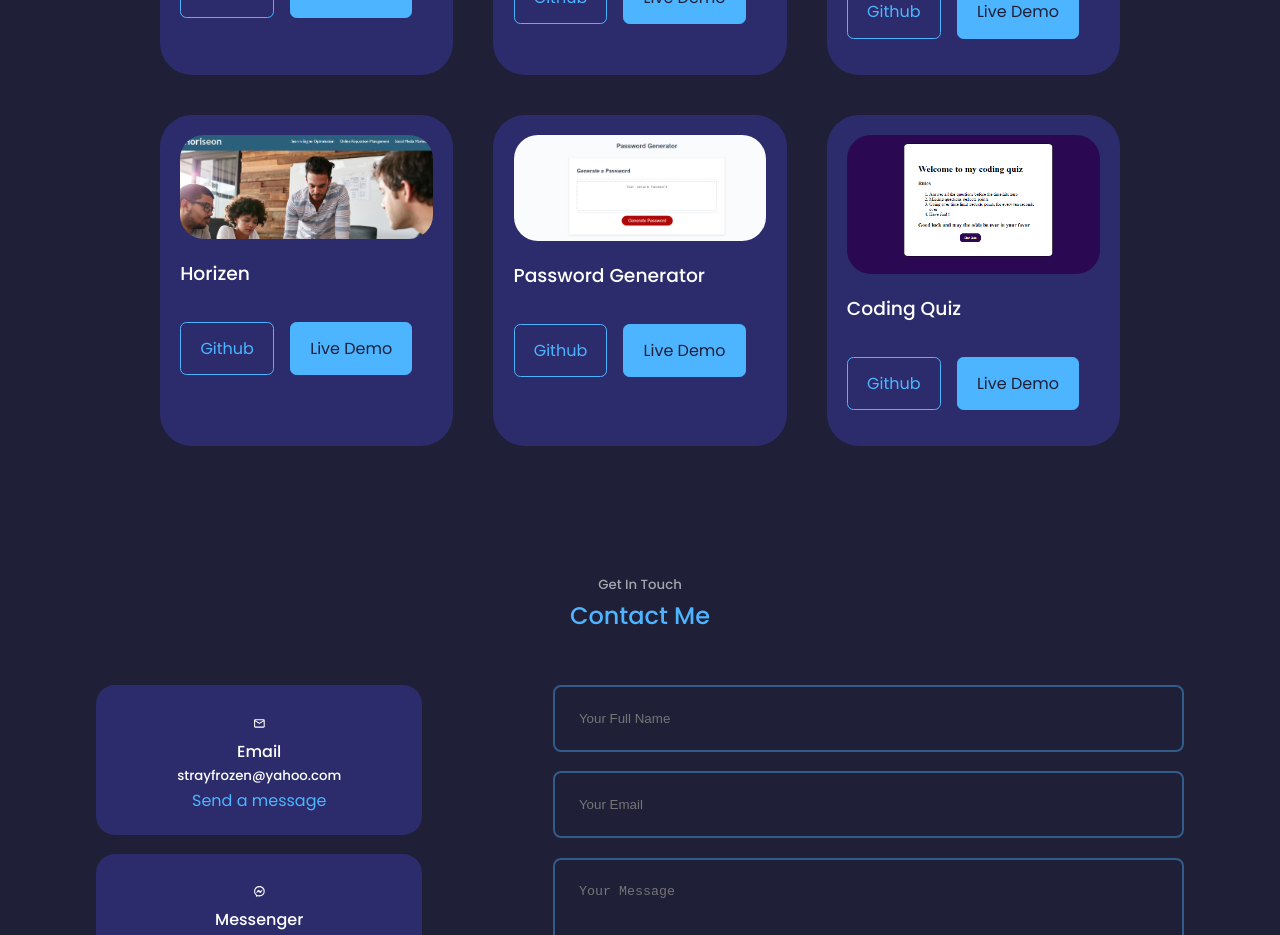
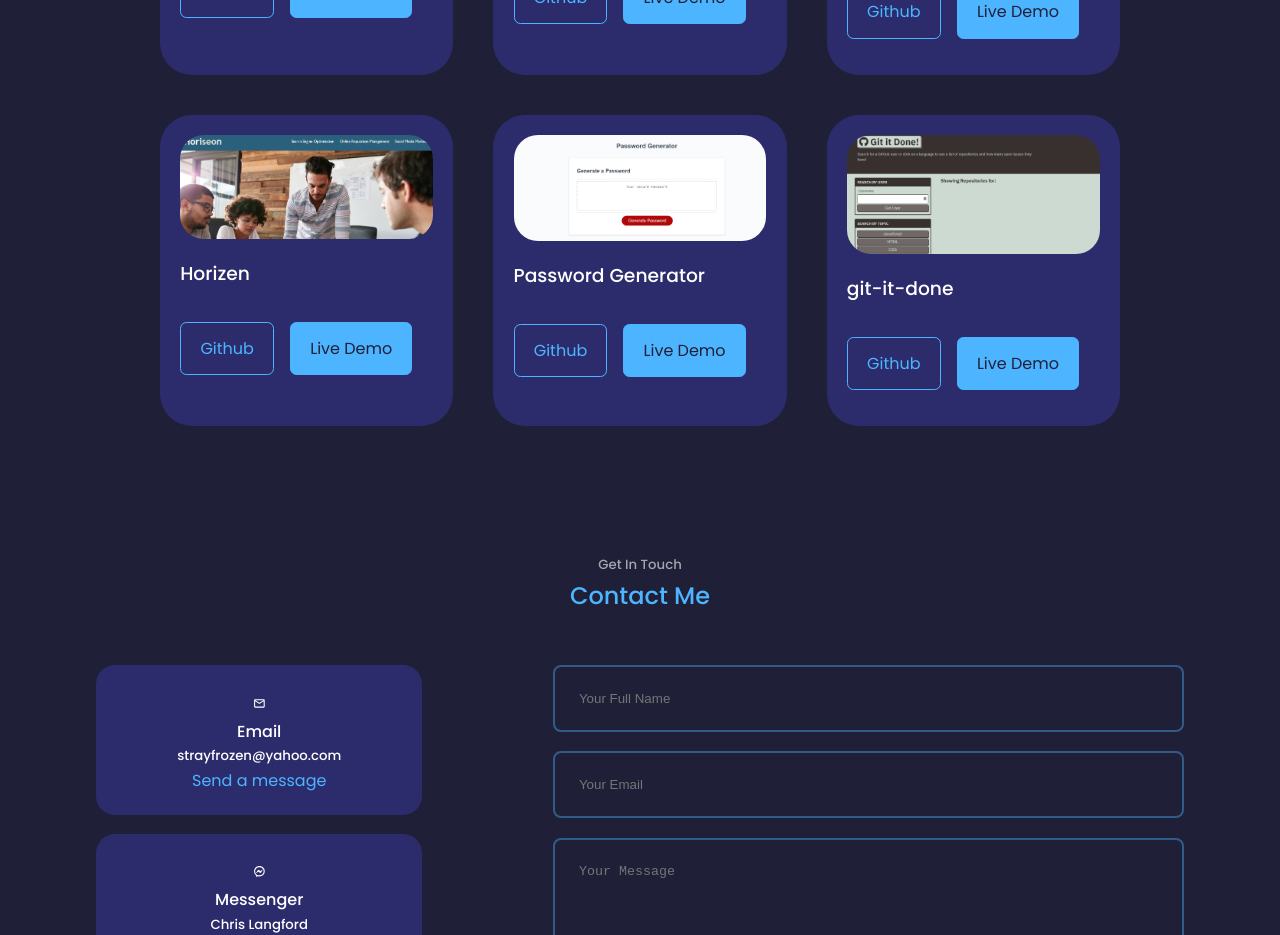
Before and after one commit to strayfrozen/Personal-React-Portfolio, a React (Create React App) app: page / in a window 1280 px wide. Shown: the part 2540-3475 px from the top of the page. Built offline with nearby package versions, Linux system fonts and the light colour scheme.

Commit message:
added git-it-done to projects

```diff
--- a/src/components/portfolio/Portfolio.jsx
+++ b/src/components/portfolio/Portfolio.jsx
@@ -5,7 +5,7 @@ import IMG2 from '../../assets/WorldWise.png'
 import IMG3 from '../../assets/PawParatzi.png'
 import IMG4 from '../../assets/Horizen.png'
 import IMG5 from '../../assets/passwordGenerator.png'
-import IMG6 from '../../assets/CodingQuiz.png'
+import IMG6 from '../../assets/git-it-done.png'
 
 const data = [
   {
@@ -46,9 +46,9 @@ const data = [
   {
     id: 6,
     image: IMG6,
-    title: 'Coding Quiz',
-    github: 'https://github.com/strayfrozen/Coding-Quiz',
-    demo: 'https://strayfrozen.github.io/Coding-Quiz/'
+    title: 'git-it-done',
+    github: 'https://github.com/strayfrozen/git-it-done',
+    demo: 'https://strayfrozen.github.io/git-it-done/'
   }
 
 
```
Also changed, not shown: src/assets/git-it-done.png (added).
